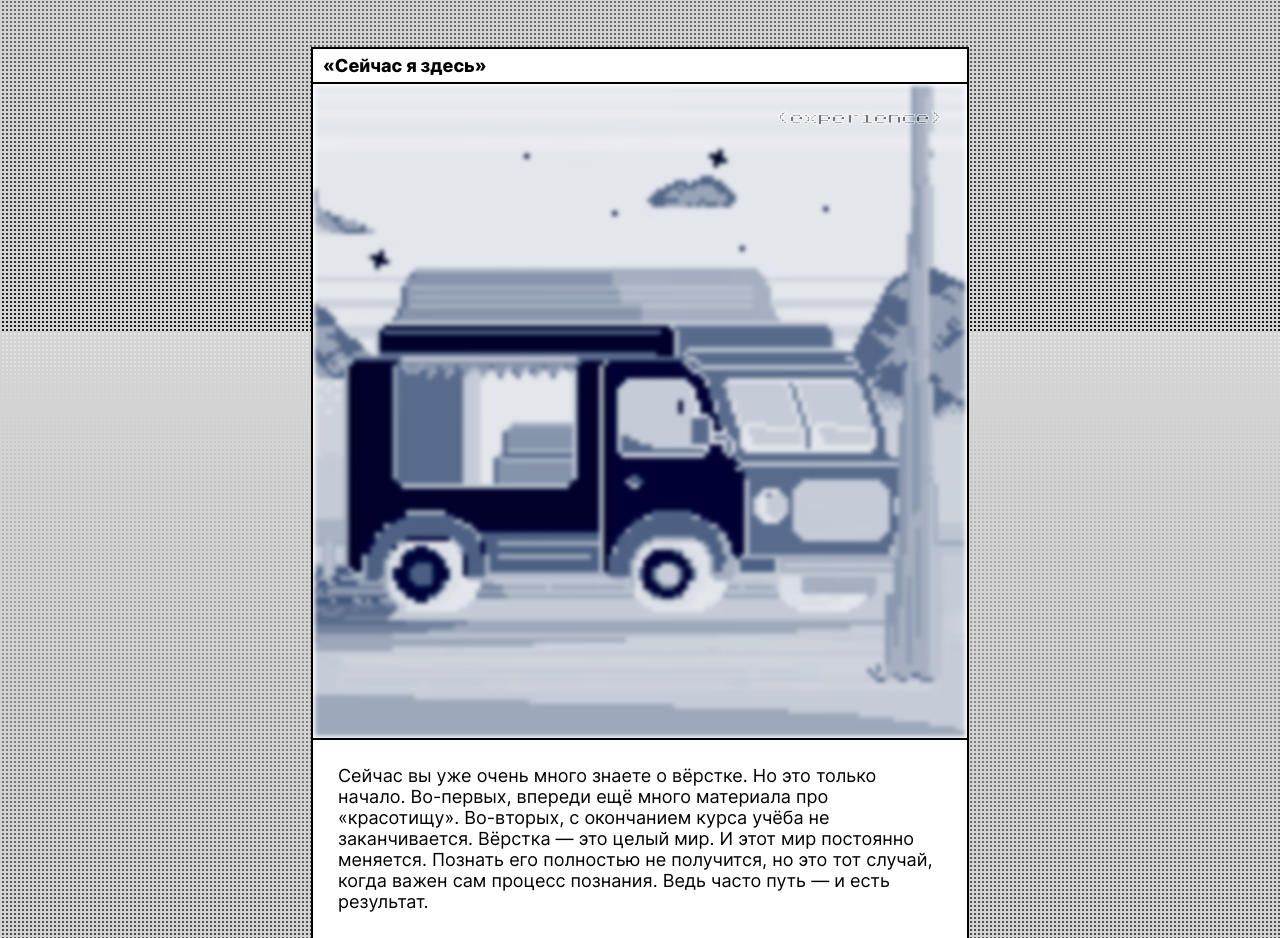
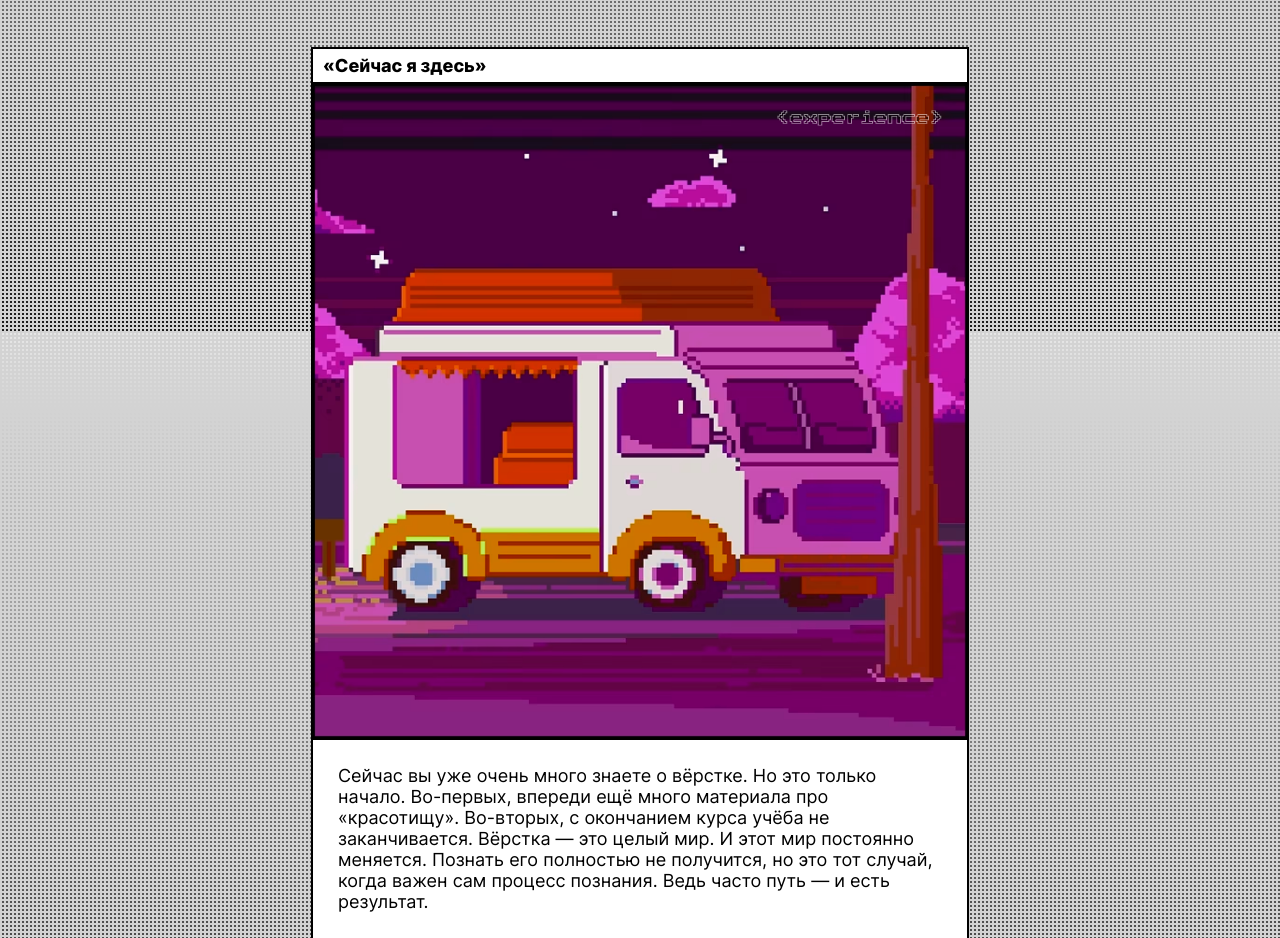
Before and after one commit to ishbnv/zakrivayuschiy-teg-f, a website: page index.html in a window 1280 px wide. Shown: the part 7669-8607 px from the top of the page. Drawn offline with Linux system fonts and the light colour scheme.

Commit message:
Новые фильтры

```diff
--- a/index.html
+++ b/index.html
@@ -375,7 +375,7 @@
         <article class="card container">
           <h2 class="card__title title border">«Сейчас я здесь»</h2>
           <div class="card__image-wrapper border">
-            <picture class="card__img black-and-white-blur">
+            <picture class="card__img warm-tone">
               <source srcset="
                 ./images/articles/article-1x.avif 1x,
                 ./images/articles/article-2x.avif 2x,
--- a/styles/style.css
+++ b/styles/style.css
@@ -347,8 +347,8 @@
   filter: sepia(80%);
 }
 
-.black-and-white-blur {
-  filter: sepia(1) blur(2px) invert(1);
+.warm-tone {
+  filter: hue-rotate(30deg) saturate(120%);
 }
 
 .grayscale {
```
